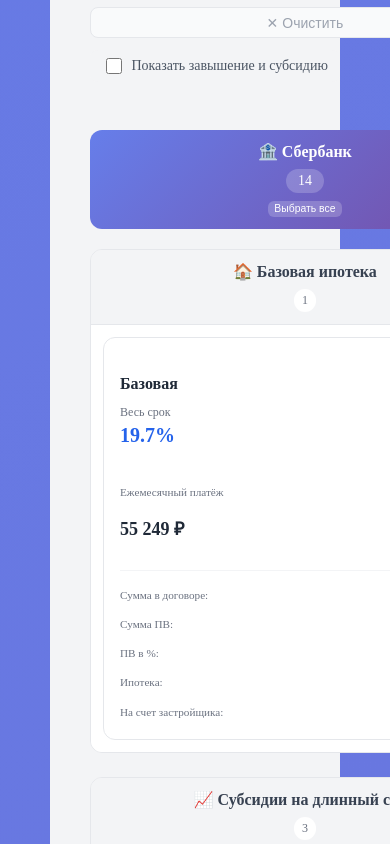
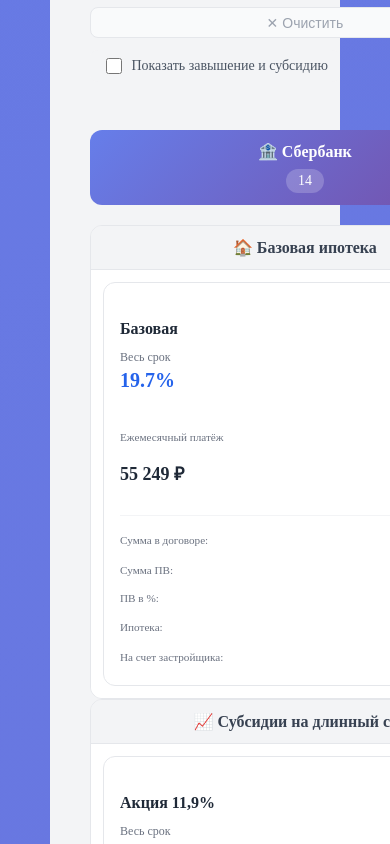
Before and after one commit to simonenkonikita/calc, a React (Vite) app: page /calculator in a window 390 px wide. Shown: the part 1660-2504 px from the top of the page. Built offline with nearby package versions, Linux system fonts and the light colour scheme.

Commit message:
убраны лишнии счетчики и формирование предложения перенесено в отдельный компонент

```diff
--- a/src/pages/MortgageCalculator/OfferBankSection/OfferBankSection.css
+++ b/src/pages/MortgageCalculator/OfferBankSection/OfferBankSection.css
@@ -132,13 +132,14 @@
 
 .bank-group-header {
   display: flex;
-  justify-content: space-between;
   align-items: center;
   margin-bottom: 1.25rem;
   padding: 0.75rem 1rem;
   background: linear-gradient(135deg, #667eea 0%, #764ba2 100%);
   border-radius: 0.75rem;
   color: white;
+  gap: 0.5rem;
+  flex-wrap: wrap;
 }
 
 .bank-group-title {
@@ -152,29 +153,7 @@
   background: rgba(255, 255, 255, 0.2);
   padding: 0.25rem 0.75rem;
   border-radius: 1rem;
-}
-
-/* Кнопка "Выбрать все" в заголовке банка */
-.select-all-in-bank-btn {
-  padding: 0.2rem 0.6rem;
-  background: rgba(255, 255, 255, 0.2);
-  color: white;
-  border: none;
-  border-radius: 0.375rem;
-  font-size: 0.75rem;
-  cursor: pointer;
-  transition: all 0.2s;
-}
-
-.select-all-in-bank-btn:hover {
-  background: rgba(255, 255, 255, 0.35);
-}
-
-/* Категории внутри банка */
-.bank-categories {
-  display: flex;
-  flex-direction: column;
-  gap: 1.5rem;
+  flex-shrink: 0;
 }
 
 .bank-categories .category-group {
@@ -198,14 +177,6 @@
   font-weight: 600;
   color: #374151;
   margin: 0;
-}
-
-.bank-categories .category-count {
-  font-size: 0.75rem;
-  color: #6b7280;
-  background: white;
-  padding: 0.25rem 0.5rem;
-  border-radius: 1rem;
 }
 
 /* Сетка карточек внутри категории */
@@ -502,11 +473,6 @@
     font-size: 0.8rem;
     padding: 0.2rem 0.5rem;
   }
-
-  .select-all-in-bank-btn {
-    font-size: 0.65rem;
-    padding: 0.15rem 0.4rem;
-  }
 }
 
 @media (min-width: 769px) and (max-width: 1024px) {
--- a/src/pages/MortgageCalculator/OfferBankSection/OfferBankSection.tsx
+++ b/src/pages/MortgageCalculator/OfferBankSection/OfferBankSection.tsx
@@ -1,7 +1,12 @@
 import React, { useMemo, useState } from "react";
 import type { BankProgramResult } from "../../../utils/types";
 import "./OfferBankSection.css";
-import { CATEGORY_ORDER, PROGRAM_TYPE_LABELS } from "../../../utils/constants";
+import {
+  BANK_ORDER,
+  CATEGORY_ORDER,
+  PROGRAM_TYPE_LABELS,
+} from "../../../utils/constants";
+import { formatOfferToText } from "./formatOfferToText";
 
 interface OfferBankSectionProps {
   bankResults: BankProgramResult[];
@@ -14,9 +19,6 @@
 interface BankProgramResultWithIndex extends BankProgramResult {
   _originalIndex: number;
 }
-
-// Порядок банков для отображения
-const BANK_ORDER = ["Сбербанк", "Альфа-Банк", "ВТБ", "Совкомбанк", "Уралсиб"];
 
 // Функция для определения категории программы
 const getProgramCategory = (offer: BankProgramResultWithIndex): string => {
@@ -36,46 +38,6 @@
     return "it";
   }
   return "base";
-};
-
-// Форматирование предложения в текст
-const formatOfferToText = (
-  offer: BankProgramResult,
-  formatMoney: (amount: number) => string,
-  showOverstatement: boolean,
-  mortgageWithoutDownPayment: boolean,
-): string => {
-  const lines: string[] = [];
-
-  lines.push(`🏦 ${offer.bank}`);
-  lines.push(`📋 Программа: ${offer.program}`);
-  lines.push(`📊 Ставка: ${offer.rate}%`);
-  lines.push(`💰 Ежемесячный платёж: ${formatMoney(offer.monthlyPayment)}`);
-  lines.push(`📄 Сумма в договоре: ${formatMoney(offer.contractAmount)}`);
-  lines.push(
-    `💵 Первоначальный взнос: ${formatMoney(offer.downPaymentAmount)} (${offer.downPaymentPercent.toFixed(1)}%)`,
-  );
-  lines.push(`🏠 Ипотека: ${formatMoney(offer.mortgageAmount)}`);
-  lines.push(`🏗️ На счёт застройщика: ${formatMoney(offer.developerAccount)}`);
-  lines.push(`📅 Срок: ${offer.durationMonths || 360} месяцев`);
-
-  if (showOverstatement) {
-    lines.push(`📈 Завышение: ${formatMoney(offer.overstatement)}`);
-    lines.push(`📈 Сумма субсидии: ${formatMoney(offer.subsidyAmount)}`);
-  }
-
-  if (mortgageWithoutDownPayment) {
-    lines.push(`💳 Собственные средства: ${formatMoney(offer.ownFunds)}`);
-    lines.push(
-      `💳 Вносим за клиента: ${formatMoney(offer.clientContribution)}`,
-    );
-  }
-
-  if (offer.excessLimit && offer.excessLimit > 0) {
-    lines.push(`⚡ Сверхлимит: ${formatMoney(offer.excessLimit)}`);
-  }
-
-  return lines.join("\n");
 };
 
 export const OfferBankSection: React.FC<OfferBankSectionProps> = ({
@@ -316,35 +278,6 @@
                       .length
                   }
                 </span>
-                <button
-                  className="select-all-in-bank-btn"
-                  onClick={() => {
-                    const indicesInBank = filteredBankResults
-                      .map((offer, idx) => (offer.bank === bankName ? idx : -1))
-                      .filter((idx): idx is number => idx !== -1);
-                    const allSelected = indicesInBank.every((idx) =>
-                      selectedCards.has(idx),
-                    );
-                    setSelectedCards((prev) => {
-                      const newSet = new Set(prev);
-                      indicesInBank.forEach((idx) => {
-                        if (allSelected) {
-                          newSet.delete(idx);
-                        } else {
-                          newSet.add(idx);
-                        }
-                      });
-                      return newSet;
-                    });
-                  }}
-                >
-                  {filteredBankResults
-                    .map((offer, idx) => (offer.bank === bankName ? idx : -1))
-                    .filter((idx): idx is number => idx !== -1)
-                    .every((idx) => selectedCards.has(idx))
-                    ? "Снять все"
-                    : "Выбрать все"}
-                </button>
               </div>
 
               <div className="bank-categories">
@@ -359,9 +292,6 @@
                     <div key={category.key} className="category-group">
                       <div className="category-header">
                         <h3 className="category-title">{category.label}</h3>
-                        <span className="category-count">
-                          {programs.length}
-                        </span>
                       </div>
 
                       <div className="banks-list">
--- /dev/null
+++ b/src/pages/MortgageCalculator/OfferBankSection/formatOfferToText.tsx
@@ -0,0 +1,41 @@
+import { BankProgramResult } from "../../../utils/types";
+
+// Форматирование предложения в текст
+export const formatOfferToText = (
+  offer: BankProgramResult,
+  formatMoney: (amount: number) => string,
+  showOverstatement: boolean,
+  mortgageWithoutDownPayment: boolean,
+): string => {
+  const lines: string[] = [];
+
+  lines.push(`🏦 ${offer.bank}`);
+  lines.push(`📋 Программа: ${offer.program}`);
+  lines.push(`📊 Ставка: ${offer.rate}%`);
+  lines.push(`💰 Ежемесячный платёж: ${formatMoney(offer.monthlyPayment)}`);
+  lines.push(`📄 Сумма в договоре: ${formatMoney(offer.contractAmount)}`);
+  lines.push(
+    `💵 Первоначальный взнос: ${formatMoney(offer.downPaymentAmount)} (${offer.downPaymentPercent.toFixed(1)}%)`,
+  );
+  lines.push(`🏠 Ипотека: ${formatMoney(offer.mortgageAmount)}`);
+  lines.push(`🏗️ На счёт застройщика: ${formatMoney(offer.developerAccount)}`);
+  lines.push(`📅 Срок: ${offer.durationMonths || 360} месяцев`);
+
+  if (showOverstatement) {
+    lines.push(`📈 Завышение: ${formatMoney(offer.overstatement)}`);
+    lines.push(`📈 Сумма субсидии: ${formatMoney(offer.subsidyAmount)}`);
+  }
+
+  if (mortgageWithoutDownPayment) {
+    lines.push(`💳 Собственные средства: ${formatMoney(offer.ownFunds)}`);
+    lines.push(
+      `💳 Вносим за клиента: ${formatMoney(offer.clientContribution)}`,
+    );
+  }
+
+  if (offer.excessLimit && offer.excessLimit > 0) {
+    lines.push(`⚡ Сверхлимит: ${formatMoney(offer.excessLimit)}`);
+  }
+
+  return lines.join("\n");
+};
--- a/src/utils/constants.tsx
+++ b/src/utils/constants.tsx
@@ -13,6 +13,7 @@
 export const MAX_LOAN_TERM = 30;
 
 // ========== БАНКИ ==========
+// Порядок банков для отображения
 export const BANK_ORDER = [
   "Сбербанк",
   "Альфа-Банк",
```
